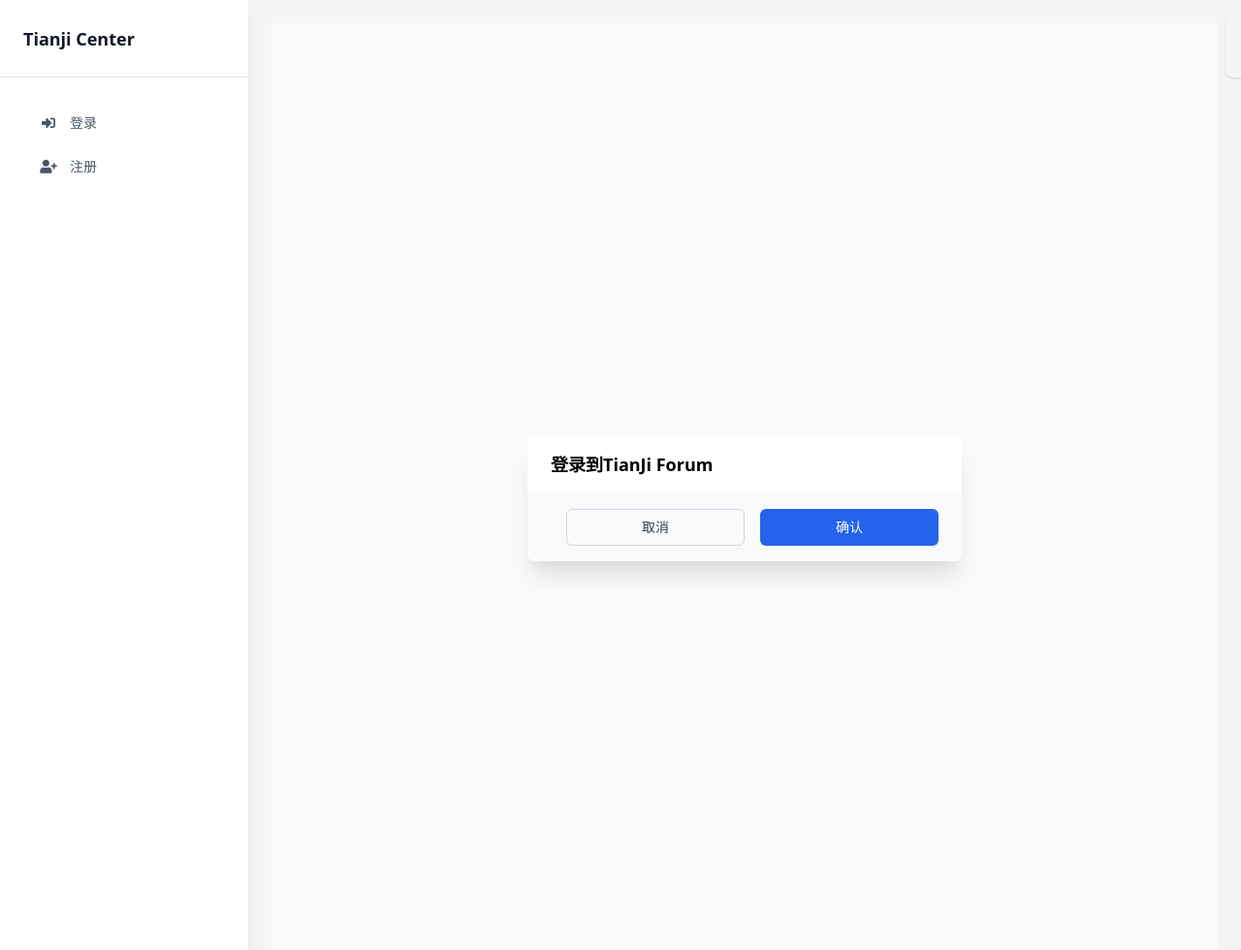
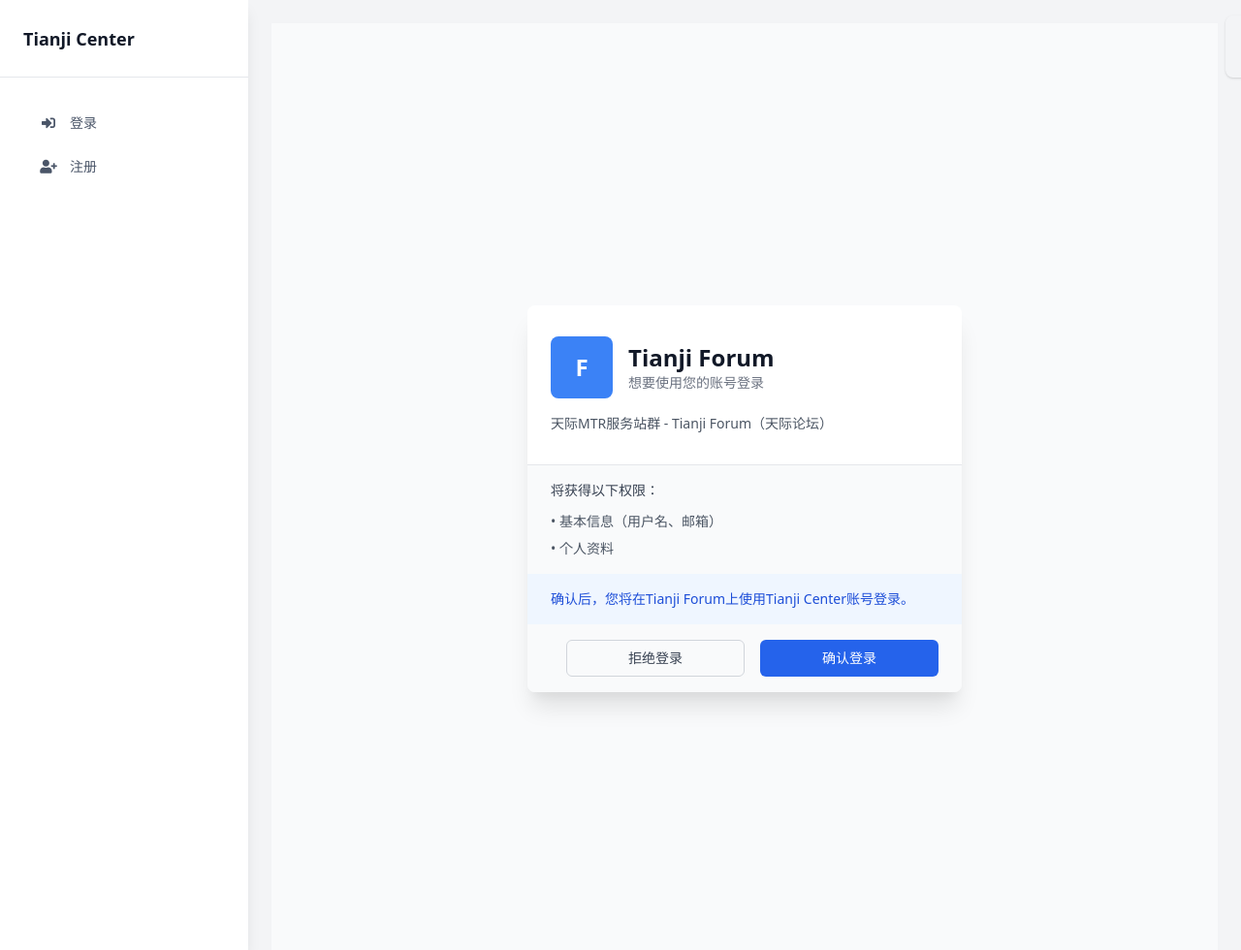
Before and after one commit to AZ-Studio-2023/Tianji_Center, a Flask app: template templates/oauth/forum_login.html in a window 1280 px wide. Shown: the whole page at 97% size. Run offline with Flask 3, Linux system fonts and the light colour scheme; the template is opened without the code that fills it: most values are stand-ins (such as "Sample title", 1, 10 or a date in 2020).

Commit message:
修改论坛登录模板

```diff
--- a/templates/oauth/forum_login.html
+++ b/templates/oauth/forum_login.html
@@ -1,34 +1,62 @@
 {% extends "dashboard/base.html" %}
 
-{% block title %}登录到TianJi Forum{% endblock %}
+{% block title %}登录确认{% endblock %}
 
 {% block content %}
 <div class="min-h-screen flex items-center justify-center bg-gray-50 py-12 px-4 sm:px-6 lg:px-8">
     <div class="max-w-md w-full space-y-8">
         <!-- 应用信息卡片 -->
         <div class="bg-white rounded-lg shadow-xl overflow-hidden">
+            <!-- 顶部应用信息 -->
+            <div class="px-6 py-8 border-b border-gray-200">
+                <div class="flex items-center space-x-4">
+                    <div class="w-16 h-16 rounded-lg bg-blue-500 flex items-center justify-center text-white text-2xl font-bold">
+                        F
+                    </div>
+                    <div>
+                        <h2 class="text-2xl font-bold text-gray-900">Tianji Forum</h2>
+                        <p class="text-sm text-gray-500">想要使用您的账号登录</p>
+                    </div>
+                </div>
+                <p class="mt-4 text-sm text-gray-600">天际MTR服务站群 - Tianji Forum（天际论坛）</p>
+            </div>
 
-            <div class="px-6 py-4">
-                <p class="text-lg font-semibold">登录到TianJi Forum</p>
+            <!-- 权限列表 -->
+            <div class="px-6 py-4 bg-gray-50">
+                <h3 class="text-sm font-medium text-gray-700">将获得以下权限：</h3>
+                <ul class="mt-3 space-y-2">
+                    <li class="text-sm text-gray-600">• 基本信息（用户名、邮箱）</li>
+                    <li class="text-sm text-gray-600">• 个人资料</li>
+                </ul>
+            </div>
+
+            <!-- 提示 -->
+            <div class="px-6 py-4 bg-blue-50">
+                <p class="text-sm text-blue-700">
+                    确认后，您将在Tianji Forum上使用Tianji Center账号登录。
+                </p>
             </div>
 
             <!-- 操作按钮 -->
             <div class="px-6 py-4 bg-gray-50">
                 <form method="post" action="{{ url_for('discourse.authenticate') }}" class="flex space-x-4">
-                    <input type="hidden" name="sso" value="{{ sso }}">
-                    <input type="hidden" name="sig" value="{{ sig }}">
+                    <input type="hidden" name="client_id" value="{{ client_id }}">
+                    <input type="hidden" name="redirect_uri" value="{{ redirect_uri }}">
+                    <input type="hidden" name="scope" value="{{ scope }}">
+                    <input type="hidden" name="state" value="{{ state }}">
 
                     <button type="submit" name="action" value="deny"
                             class="flex-1 py-2 px-4 border border-gray-300 rounded-md text-sm font-medium text-gray-700 hover:bg-gray-50 focus:outline-none focus:ring-2 focus:ring-offset-2 focus:ring-blue-500 transition-colors">
-                        取消
+                        拒绝登录
                     </button>
                     <button type="submit" name="action" value="allow"
                             class="flex-1 py-2 px-4 border border-transparent rounded-md text-sm font-medium text-white bg-blue-600 hover:bg-blue-700 focus:outline-none focus:ring-2 focus:ring-offset-2 focus:ring-blue-500 transition-colors">
-                        确认
+                        确认登录
                     </button>
                 </form>
             </div>
         </div>
+
     </div>
 </div>
 {% endblock %}
```
Also changed, not shown: requirements.txt (+14 -14 lines).
